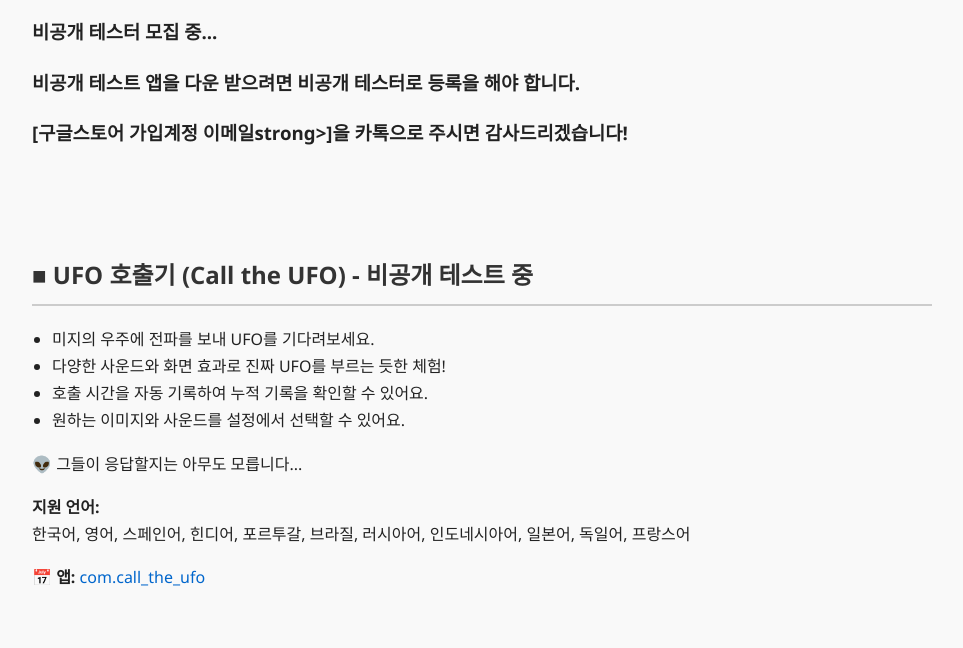
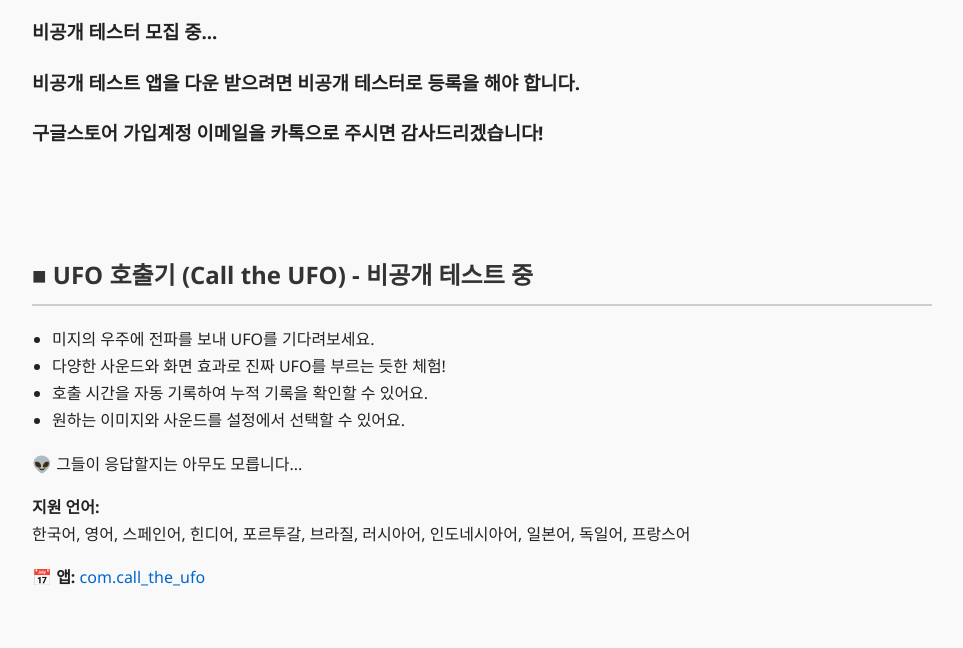
Before and after one commit to alchegit/alchegit.github.io, a plain HTML site: page ko/index.html in a window 1280 px wide. Shown: the part 131-779 px from the top of the page, without its empty margins (158-1121 px from the left). Drawn offline with Linux system fonts and the light colour scheme.

Commit message:
Update index.html

```diff
--- a/ko/index.html
+++ b/ko/index.html
@@ -39,7 +39,7 @@
   <section>
   <h3>비공개 테스터 모집 중...</h3>
   <h3>비공개 테스트 앱을 다운 받으려면 비공개 테스터로 등록을 해야 합니다.</h3>
-  <h3>[<strong>구글스토어 가입계정 이메일</strong>strong>]을 카톡으로 주시면 감사드리겠습니다!</h3>
+  <h3><strong>구글스토어 가입계정 이메일</strong>을 카톡으로 주시면 감사드리겠습니다!</h3>
   <br>
   </section>
   <section>
```
